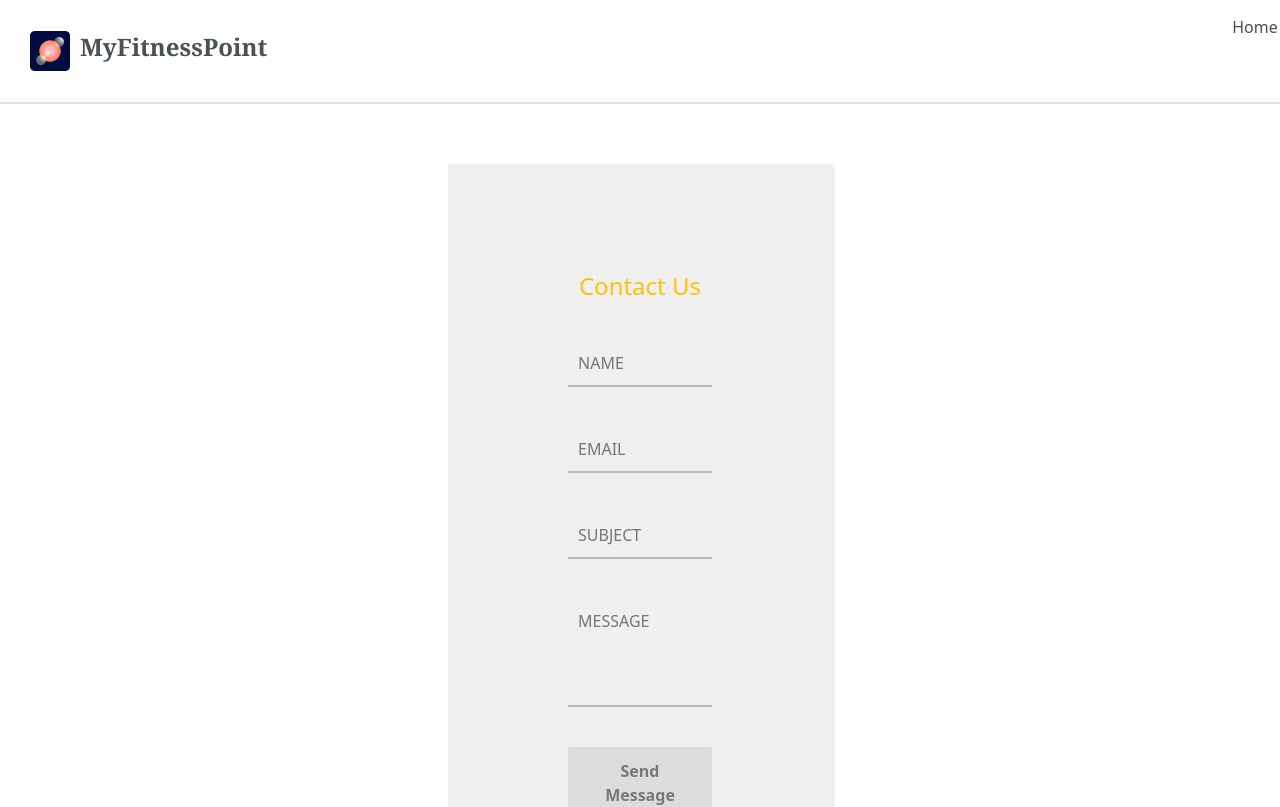
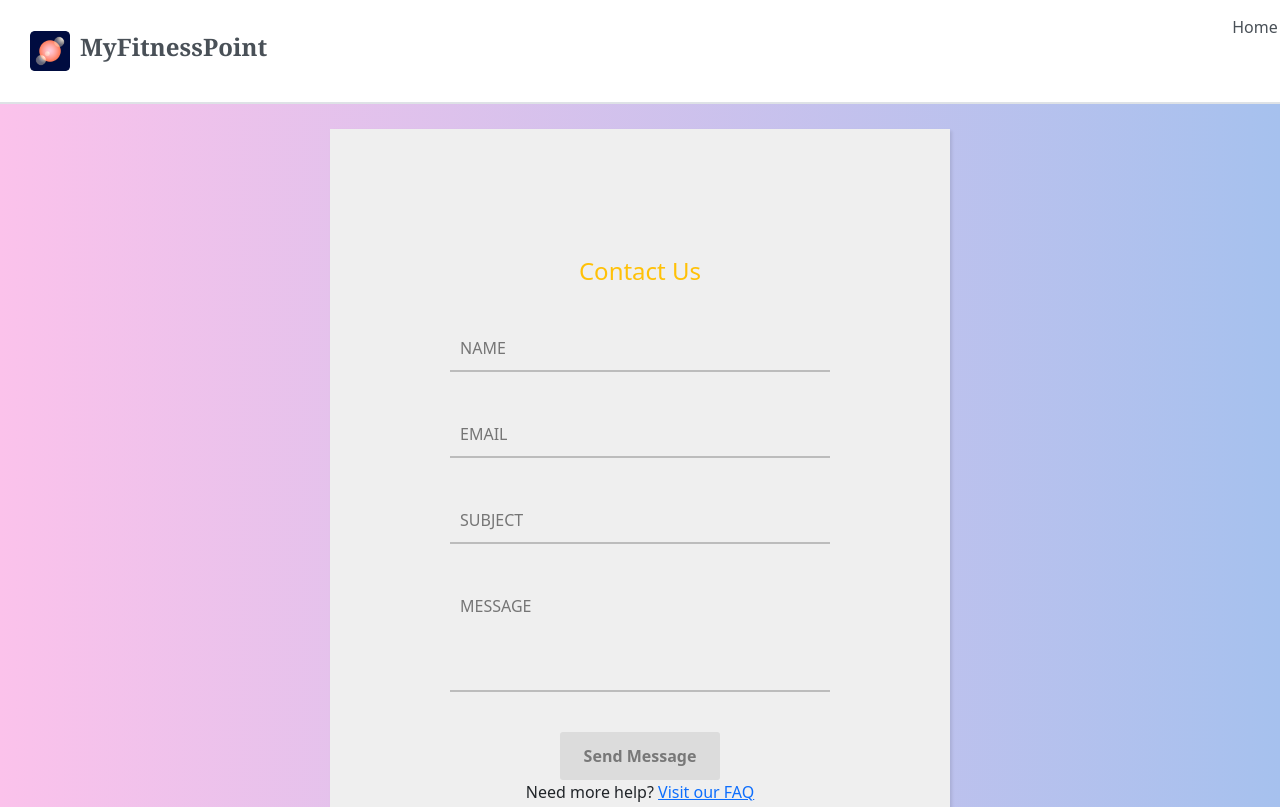
Before and after one commit to Jyoti-rgb/my-fitness-point, a React (Create React App) app in the folder my-fitness-point/: page /contact in a window 1280 px wide. Shown: the top 807 px of the page. Built offline with nearby package versions, Linux system fonts and the light colour scheme.

Commit message:
add bg for better visual

```diff
--- a/my-fitness-point/src/components/About.js
+++ b/my-fitness-point/src/components/About.js
@@ -3,33 +3,33 @@ import './About.css'
 function About() {
   return (
     <div>
-      <section className="fullscreen" style={{ background: 'linear-gradient(to right, #ff7e5f, #feb47b)', padding: '50px 0', textAlign: 'center', color: '#fff' }}>
+      <section className="fullscreen" style={{ background: 'linear-gradient(to right, #fbc2eb, #a6c1ee)', padding: '50px 0', textAlign: 'center', color: '#fff' }}>
         <h1 className="text-design1">About Us</h1>
         <p className="text-design1">Welcome to our gym! We are dedicated to providing you with the best fitness experience possible. Our mission is to help you achieve your fitness goals and lead a healthier lifestyle.</p>
       </section>
 
-      <section className="fullscreen" style={{ background: 'linear-gradient(to right, #fecea8, #f38181)', padding: '50px 0', textAlign: 'center', color: '#fff' }}>
+      <section className="fullscreen" style={{ background: 'linear-gradient(to right, #fbc2eb, #a6c1ee)', padding: '50px 0', textAlign: 'center', color: '#fff' }}>
         <div className="container">
           <h2 className="text-design2">Our Mission</h2>
           <p className="text-design2">At our gym, we are committed to helping our members achieve their fitness goals through personalized training programs, expert guidance, and a motivating environment.</p>
         </div>
       </section>
 
-      <section className="fullscreen" style={{ background: 'linear-gradient(to right, #fceabb, #f8b500)', padding: '50px 0', textAlign: 'center', color: '#fff' }}>
+      <section className="fullscreen" style={{ background: 'linear-gradient(to right, #fbc2eb, #a6c1ee)', padding: '50px 0', textAlign: 'center', color: '#fff' }}>
         <div className="container">
           <h2 className="text-design3">Our Team</h2>
           <p className="text-design3">We have a team of experienced and certified fitness trainers who are passionate about helping you succeed. From personalized workout plans to nutritional advice, our trainers are here to support you every step of the way.</p>
         </div>
       </section>
 
-      <section className="fullscreen" style={{ background: 'linear-gradient(to right, #cfd9df, #e2ebf0)', padding: '50px 0', textAlign: 'center', color: '#333' }}>
+      <section className="fullscreen" style={{ background: 'linear-gradient(to right, #fbc2eb, #a6c1ee)', padding: '50px 0', textAlign: 'center', color: '#333' }}>
         <div className="container">
           <h2 className="text-design4">Facilities</h2>
           <p className="text-design4">Our gym is fully equipped with state-of-the-art cardio and strength training equipment. Whether you're looking to build muscle, improve endurance, or lose weight, we have everything you need to reach your fitness goals.</p>
         </div>
       </section>
 
-      <section className="fullscreen" style={{ background: 'linear-gradient(to right, #fdcbf1, #fdcbf1)', padding: '50px 0', textAlign: 'left', color: '#333' }}>
+      <section className="fullscreen" style={{ background: 'linear-gradient(to right, #fbc2eb, #a6c1ee)', padding: '50px 0', textAlign: 'left', color: '#333' }}>
         <div className="container">
           <h2 className="text-design5">Why Choose Us?</h2>
           <ul className="text-design5">
--- a/my-fitness-point/src/components/Contact.js
+++ b/my-fitness-point/src/components/Contact.js
@@ -34,6 +34,8 @@ const ContactUs = () => {
   };
 
   return (
+    <div style={{ minHeight: '100vh', background: 'linear-gradient(to right, #fbc2eb, #a6c1ee)', display: 'flex', justifyContent: 'center', alignItems: 'center', padding: '20px' }}>
+
       <div style={containerStyle}>
         <form onSubmit={handleSubmit}>
           <h4 className="text-warning text-center pt-5">Contact Us</h4>
@@ -97,17 +99,19 @@ const ContactUs = () => {
           <p>Need more help? <Link to="/faq">Visit our FAQ</Link></p>
         </form>
       </div>
+    </div>
   );
 };
 
 const containerStyle = {
-  width: '30%',
-  margin: '60px auto',
+  width: '50%',
+  margin: '5px auto',
   background: '#efefef',
-  padding: '60px 120px 80px 120px',
+  padding: '80px 120px', // Adjusted padding
   textAlign: 'center',
   boxShadow: '2px 2px 3px rgba(0,0,0,0.1)',
 };
+
 
 const labelStyle = {
   display: 'block',
--- a/my-fitness-point/src/components/LoginForm.js
+++ b/my-fitness-point/src/components/LoginForm.js
@@ -37,6 +37,8 @@ const LoginForm = () => {
   };
 
   return (
+    <div style={{ minHeight: '100vh', background: 'linear-gradient(to right, #fbc2eb, #a6c1ee)', display: 'flex', justifyContent: 'center', alignItems: 'center', padding: '10px' }}>
+
       <div style={containerStyle}>
         <form onSubmit={handleLogin}>
           <h4 className="text-warning text-center pt-5">Login Page</h4>
@@ -70,14 +72,15 @@ const LoginForm = () => {
           <button style={buttonStyle} type="submit">Login</button>
         </form>
       </div>
+    </div>
   );
 };
 
 const containerStyle = {
-  width: '30%',
-  margin: '60px auto',
+  width: '50%',
+  margin: '5px auto',
   background: '#efefef',
-  padding: '60px 120px 80px 120px',
+  padding: '80px 120px', // Adjusted padding
   textAlign: 'center',
   boxShadow: '2px 2px 3px rgba(0,0,0,0.1)',
 };
--- a/my-fitness-point/src/components/RegistrationForm.js
+++ b/my-fitness-point/src/components/RegistrationForm.js
@@ -28,6 +28,8 @@ const RegistrationForm = () => {
   };
 
   return (
+    <div style={{ minHeight: '100vh', background: 'linear-gradient(to right, #fbc2eb, #a6c1ee)', display: 'flex', justifyContent: 'center', alignItems: 'center', padding: '20px' }}>
+
       <div style={containerStyle}>
         <form onSubmit={handleSubmit}>
           <h4 className="text-warning text-center pt-5">Registration Page</h4>
@@ -91,14 +93,15 @@ const RegistrationForm = () => {
           <button style={buttonStyle} type="submit">Register</button>
           <p>Already have an account? <Link to="/loginForm">Login here</Link></p>      </form>
       </div>
+    </div>
   );
 };
 
 const containerStyle = {
-  width: '30%',
-  margin: '60px auto',
+  width: '50%',
+  margin: '-15px auto',
   background: '#efefef',
-  padding: '60px 120px 80px 120px',
+  padding: '80px 120px', // Adjusted padding
   textAlign: 'center',
   boxShadow: '2px 2px 3px rgba(0,0,0,0.1)',
 };
--- a/my-fitness-point/src/components/WorkoutOverview.js
+++ b/my-fitness-point/src/components/WorkoutOverview.js
@@ -38,12 +38,17 @@ function WorkoutOverview() {
       title: "Core",
       color: "#F4A261",
       quote: "Strong core, strong body."
-    }
+    },
+    { day: 7, title: 'Cardio Blast', quote: 'Push yourself because no one else is going to do it for you.', color: '#fca3b7' },
+    { day: 8, title: 'Strength Training', quote: 'The only bad workout is the one that didn’t happen.', color: '#a6c1ee' },
+    { day: 9, title: 'Flexibility Focus', quote: 'Strive for progress, not perfection.', color: '#fbc2eb' },
+    { day: 13, title: 'Rest Day', quote: 'Rest and recover, your body will thank you.', color: '#BFBFBF' },
+
   ];
 
   return (
-    <div className="WorkoutOverview">
-      <h1>Seven-Day Workout Plan</h1>
+    <div className="WorkoutOverview" style={{ background: 'linear-gradient(to right, #fbc2eb, #a6c1ee)' }}>
+      <h1 style={{ textAlign: 'center', color: '#fff' }}>Seven-Day Workout Plan</h1>
       <div className="workout-cards" style={{ display: 'grid', gridTemplateColumns: 'repeat(3, 1fr)', gap: '20px', justifyContent: 'center' }}>
         {workoutDays.map((day, index) => (
           <div key={index} className="workout-card" style={{ backgroundColor: day.color, padding: '20px', borderRadius: '10px', textAlign: 'center', transition: 'box-shadow 0.3s ease' }}>
```
Also changed, not shown: my-fitness-point/src/App.js (+45 -10 lines). Lines whose indentation alone changed are shown as unchanged.
